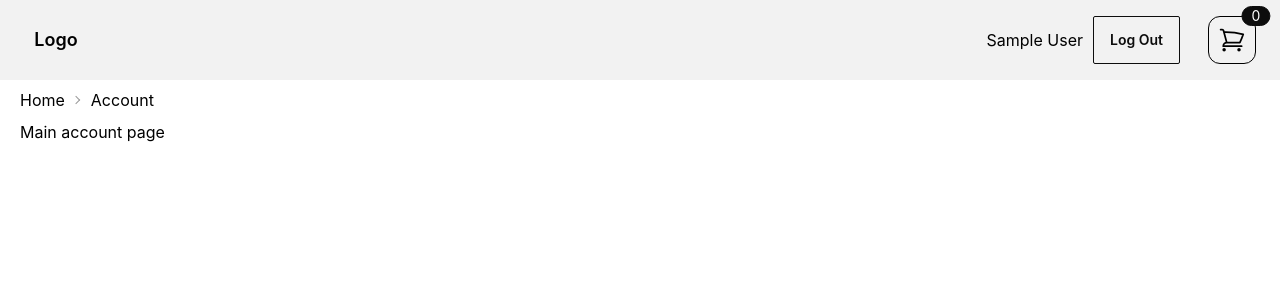
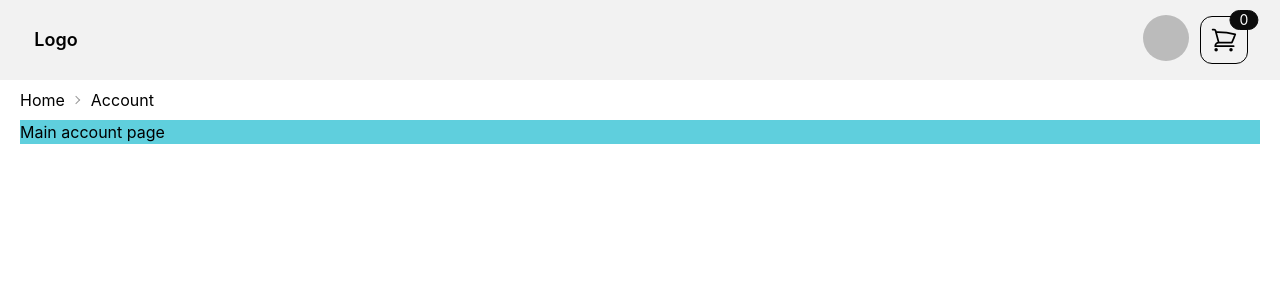
Before and after one commit to SunkissedWitch/board-games-firebase, a React (Vite) app: page /account in a window 1280 px wide. Shown: the top 300 px of the page. Built offline with nearby package versions, Linux system fonts and the light colour scheme; no server answers; the database is empty; sample sign-in values are in the browser's storage.

Commit message:
added menu, exported navbar buttons, refactored, fixed layout

```diff
--- a/src/RootLayout.tsx
+++ /dev/null
@@ -1,66 +0,0 @@
-import { PropsWithChildren, useEffect } from 'react'
-import { Outlet, useNavigate, useLocation, Link } from 'react-router-dom'
-import { ShoppingCartIcon } from '@heroicons/react/24/outline'
-import { useAuthStore } from './contexts/AuthStore'
-import { useCartStore } from './contexts/CartStore'
-import { getCartData } from './firebaseApi/CartApi'
-
-export const RootLayout = ({ children }: PropsWithChildren) => {
-  const navigate = useNavigate()
-
-  const goToLoginPage = () => navigate('/login')
-  const goToSignUpPage = () => navigate('/signup')
-  const goToHomePage = () => navigate('/')
-  const goToCart = () => navigate('/cart')
-  const currentUser = useAuthStore((store) => store.currentUser)
-  const logout = useAuthStore((store) => store.logout)
-  const totalItems = useCartStore((store) => store.totalItems)
-  const { pathname } = useLocation()
-
-  useEffect(() => {
-    getCartData()
-  }, [currentUser?.uid])
-
-  return (
-    <>
-      <div className='navbar bg-base-200 px-4 justify-center'>
-        <div className='container justify-between gap-5 px-2'>
-          <button className='btn btn-square btn-ghost btn-lg' onClick={goToHomePage}>Logo</button>
-          {currentUser?.email && (
-            <div className='flex flex-row justify-end items-center gap-2.5 px-2 grow'>
-              <Link to='/account' className='max-w-[3rem] sm:max-w-full truncate'>{currentUser?.displayName || currentUser?.email}</Link>
-              <button className='btn btn-outline btn-primary btn-sm sm:btn-md' onClick={logout}>
-                Log Out
-              </button>
-            </div>
-          )}
-          {!currentUser && (
-            <div className='flex flex-row justify-end items-center gap-2.5 px-2 grow'>
-              {pathname !== '/signup' && (
-                <button
-                  className='btn btn-outline btn-primary btn-sm sm:btn-md'
-                  onClick={goToSignUpPage}
-                >
-                  Sign Up
-                </button>
-              )}
-              {pathname !== '/login' && (
-                <button className='btn btn-primary btn-sm sm:btn-md' onClick={goToLoginPage}>
-                  Login
-                </button>
-              )}
-            </div>
-          )}
-          <div className="indicator">
-            <span className="indicator-item badge badge-primary rounded-full">{totalItems}</span>
-            <button className="btn btn-square rounded-xl btn-outline btn-sm sm:btn-md" onClick={goToCart}>
-              <ShoppingCartIcon className='w-5 h-5 sm:w-7 sm:h-7' />
-            </button>
-          </div>
-          {/* <CartButton /> */}
-        </div>
-      </div>
-      <main className='flex flex-col grow'>{<Outlet /> || children}</main>
-    </>
-  )
-}
--- /dev/null
+++ b/src/components/NavbarComponents/CartButton.tsx
@@ -0,0 +1,16 @@
+import { ShoppingCartIcon } from '@heroicons/react/24/outline'
+import { useNavigate } from 'react-router-dom'
+
+export const CartButton = ({ totalItems }: { totalItems?: number }) => {
+  const navigate = useNavigate()
+  const goToCart = () => navigate('/cart')
+
+  return (
+    <div className="indicator">
+      <span className="indicator-item badge badge-primary rounded-full top-1 right-1">{totalItems || 0}</span>
+      <button className="btn btn-square rounded-xl btn-outline btn-sm sm:btn-md" onClick={goToCart}>
+        <ShoppingCartIcon className='w-5 h-5 sm:w-7 sm:h-7' />
+      </button>
+    </div>
+  )
+}
--- /dev/null
+++ b/src/components/NavbarComponents/LogOutButton.tsx
@@ -0,0 +1,10 @@
+import { useAuthStore } from "../../contexts/AuthStore"
+
+export const LogOutButton = () => {
+  const logout = useAuthStore((store) => store.logout)
+  return (
+    <button role='button' className='btn btn-outline btn-primary' onClick={logout}>
+      Log Out
+    </button>
+  )
+}
--- /dev/null
+++ b/src/components/NavbarComponents/LoginButton.tsx
@@ -0,0 +1,12 @@
+import { useNavigate } from "react-router-dom"
+
+export const LoginButton = () => {
+  const navigate = useNavigate()
+  const goToLoginPage = () => navigate('/login')
+
+  return (
+    <button className='btn btn-primary btn-sm sm:btn-md' onClick={goToLoginPage}>
+      Log In
+    </button>
+  )
+}
--- /dev/null
+++ b/src/components/NavbarComponents/SignUpButton.tsx
@@ -0,0 +1,15 @@
+import { useNavigate } from "react-router-dom"
+
+export const SignUpButton = () => {
+  const navigate = useNavigate()
+  const goToSignUpPage = () => navigate('/signup')
+
+  return (
+    <button
+      className='btn btn-outline btn-primary btn-sm sm:btn-md'
+      onClick={goToSignUpPage}
+    >
+      Sign Up
+    </button>
+  )
+}
--- /dev/null
+++ b/src/components/NavbarComponents/UserMenu.tsx
@@ -0,0 +1,35 @@
+import { Link } from "react-router-dom"
+import { LogOutButton } from "./LogOutButton"
+import { useAuthStore } from "../../contexts/AuthStore"
+
+export const UserMenu = () => {
+  const currentUser = useAuthStore((store) => store.currentUser)
+  const profileName = currentUser?.displayName || currentUser?.email || 'User'
+
+  return (
+    <div className='flex-none'>
+      <div className="dropdown dropdown-end">
+        <div tabIndex={0} role="button" className="btn btn-ghost btn-circle avatar placeholder btn-sm sm:btn-md">
+          { currentUser?.photoURL
+          ? <div className="w-12 rounded-full">
+              <img alt={profileName} src={currentUser?.photoURL} />
+            </div>
+          :
+            <div className="bg-neutral text-neutral-content rounded-full w-12">
+              <span className="text-lg sm:text-2xl">{profileName[0].toUpperCase()}</span>
+            </div>
+          }
+        </div>
+        <ul tabIndex={0} className="menu dropdown-content z-[1] shadow bg-base-100 rounded-box mt-4 gap-y-2">
+          <li className="menu-title">{profileName}</li>
+          <li>
+            <Link to='/account' reloadDocument>
+              Account page
+            </Link>
+          </li>
+          <LogOutButton />
+        </ul>
+      </div>
+    </div>
+  )
+}
--- a/src/pages/account.tsx
+++ b/src/pages/account.tsx
@@ -1,15 +1,7 @@
-import { Outlet } from "react-router-dom"
-import { Breadcrumbs } from "../components/Breadcrumbs"
-
-export const BreadcrumbsLayout = () => {
+export const AccountPage = () => {
   return (
-    <div className='container mx-auto px-5'>
-      <div className='flex flex-row w-full text-center'>
-        <Breadcrumbs />
-      </div>
-      <div className='flex flex-col'>
-        <Outlet />
-      </div>
+    <div className="flex flex-col bg-info grow">
+      Main account page
     </div>
   )
 }
--- a/src/router.tsx
+++ b/src/router.tsx
@@ -1,5 +1,5 @@
 import { Link, createBrowserRouter } from 'react-router-dom'
-import { RootLayout } from './RootLayout'
+import { RootLayout } from './utils/RootLayout'
 import { rootLoader, Root } from './pages/home'
 import { ProductPage, getCurrentProduct } from './pages/product'
 import { Orders } from './pages/orders'
@@ -13,6 +13,7 @@ import { RootBoundary } from './pages/errorPage'
 import { PrivateRoutes } from './utils/PrivateRoutes'
 import { DynamicNameCrumb } from './components/Breadcrumbs/DynamicNameCrumb'
 import { BreadcrumbsLayout } from './components/Breadcrumbs/BreadCrumbsLayout'
+import { AccountPage } from './pages/account'
 
 export const router = createBrowserRouter([
   {
@@ -62,7 +63,7 @@ export const router = createBrowserRouter([
             children: [
               {
                 path: 'account',
-                element: <div>Main account page</div>,
+                element: <AccountPage />,
               },
               {
                 path: 'account/settings',
--- /dev/null
+++ b/src/utils/RootLayout.tsx
@@ -0,0 +1,45 @@
+import { PropsWithChildren, useEffect } from 'react'
+import { Outlet, useNavigate, useLocation } from 'react-router-dom'
+import { useAuthStore } from '../contexts/AuthStore'
+import { useCartStore } from '../contexts/CartStore'
+import { getCartData } from '../firebaseApi/CartApi'
+import { CartButton } from '../components/NavbarComponents/CartButton'
+import { SignUpButton } from '../components/NavbarComponents/SignUpButton'
+import { LoginButton } from '../components/NavbarComponents/LoginButton'
+import { UserMenu } from '../components/NavbarComponents/UserMenu'
+
+export const RootLayout = ({ children }: PropsWithChildren) => {
+  const navigate = useNavigate()
+
+  const goToHomePage = () => navigate('/')
+  const currentUser = useAuthStore((store) => store.currentUser)
+  const totalItems = useCartStore((store) => store.totalItems)
+  const { pathname } = useLocation()
+
+  useEffect(() => {
+    getCartData()
+  }, [currentUser?.uid])
+
+  return (
+    <>
+      <div className='navbar bg-base-200 px-4 justify-center'>
+        <div className='container justify-between gap-5 px-2'>
+          <div className='flex-1'>
+            <button className='btn btn-square btn-ghost sm:btn-lg' onClick={goToHomePage}>Logo</button>
+          </div>
+          <div className='flex-none flex flex-row justify-end items-center gap-2.5 px-2'>
+            {!currentUser && (
+              <>
+                { pathname !== '/signup' && <SignUpButton /> }
+                { pathname !== '/login' && <LoginButton /> }
+              </>
+            )}
+            { currentUser?.email && <UserMenu /> }
+            <CartButton totalItems={totalItems} />
+          </div>
+        </div>
+      </div>
+      <main className='flex flex-col grow'>{<Outlet /> || children}</main>
+    </>
+  )
+}
```
